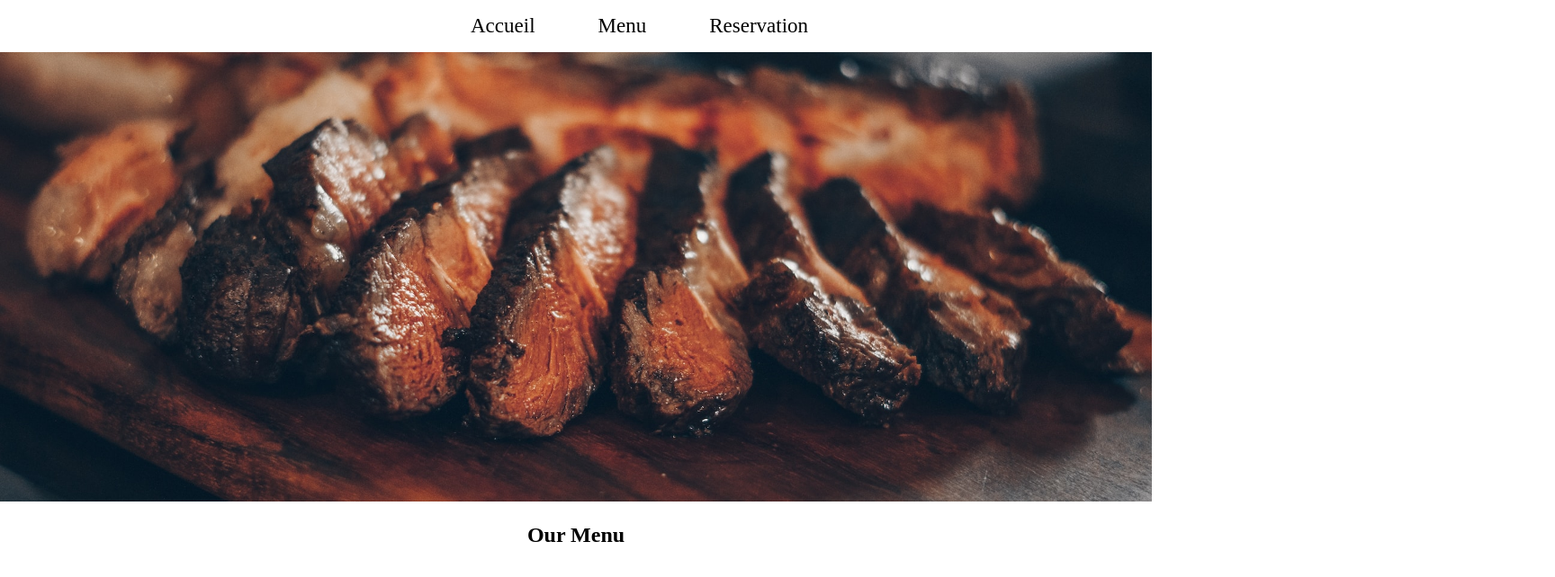
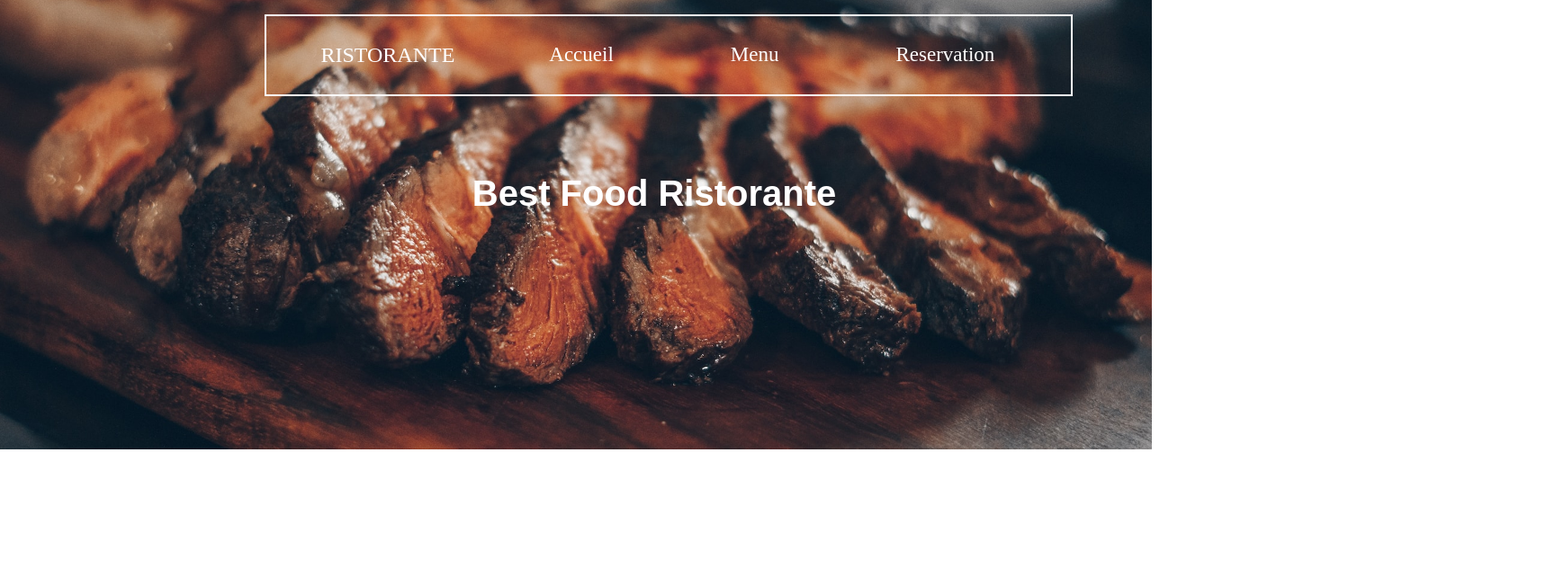
Before and after one commit to AdelDrissi/Ristorante, a React (Create React App) app: page / in a window 1280 px wide. Shown: the top 642 px of the page at 90% size, 1728 px wide, since content can reach past the window. Built offline with nearby package versions, Linux system fonts and the light colour scheme; a web font is replaced by a local one.

Commit message:
navbar border with padding css

```diff
--- a/src/components/Navbar.js
+++ b/src/components/Navbar.js
@@ -1,5 +1,5 @@
 import { NavLink } from 'react-router-dom';
-import { useState , React } from 'react';
+import { useState, React } from 'react';
 // import logo from '../assets/logo/logo2.png';
 // import hamburgerMenu from '../assets/icons/more-M.png';
 
@@ -18,12 +18,22 @@ const Navbar = () => {
           <img src={logo} alt="revenir à la page d'accueil"></img>
         </NavLink> */}
       </div>
-      <nav
+      <div
         className={`navbar__container ${
           isMenuOpen ? 'navbar__container--open menuAppear' : ''
         }`}
       >
-        <ul className="navbar__container__list">
+        <ul className="navbar__container__list ">
+          <li>
+            <NavLink
+              to="/"
+              className={'navlinks_title'}
+              tabIndex="0"
+              onClick={() => setIsMenuOpen(false)}
+            >
+              Ristorante
+            </NavLink>
+          </li>
           <li>
             <NavLink
               to="/"
@@ -55,7 +65,7 @@ const Navbar = () => {
             </NavLink>
           </li>
         </ul>
-      </nav>
+      </div>
       <div className="navbar__hamburgerMenu">
         {/* <img
           // src={hamburgerMenu}
--- a/src/components/accueil/Banner.js
+++ b/src/components/accueil/Banner.js
@@ -3,7 +3,7 @@ const Banner = () => {
     <section className="banner">
       <img src="img1.jpg" className="img_home" alt="" />
       <h1 className="banner__quote" tabIndex="0">
-        Our Menu
+        Best Food Ristorante
       </h1>
     </section>
   );
--- a/src/styles/_Banner.scss
+++ b/src/styles/_Banner.scss
@@ -6,6 +6,11 @@
 
 .banner__quote {
   text-align: center;
-  position: relative;
-  top: 10%;
+  position: absolute;
+  top: 20%;
+  left: 41%;
+  font-size: 40px;
+  color: #fff;
+  font-family: cursive , sans-serif;
+
 }
--- a/src/styles/_Navbar.scss
+++ b/src/styles/_Navbar.scss
@@ -4,15 +4,26 @@
 
 .navbar__container__list {
   display: flex;
-  position: relative;
-  left: 35%;
+  position: absolute;
+  left: 23%;
+  border: 2px solid #fff;
+  padding: 30px 20px;
   list-style-type: none;
 }
 
 .navlinks {
-  padding: 0 35px;
+  padding: 0 65px;
   text-decoration: none;
-  color: black;
+  color: #fff;
   font-family: 'cursive' sans-serif;
   font-size: 23px;
 }
+
+.navlinks_title {
+  color: #fff;
+  padding: 0 40px;
+  text-transform: uppercase;
+  text-decoration: none;
+  font-size: 24px;
+  font-family:"poppins"
+}
--- a/src/styles/index.scss
+++ b/src/styles/index.scss
@@ -1,4 +1,3 @@
-
 //Home Page
 // @import '.';
 @import './Navbar';
@@ -12,3 +11,7 @@ body {
   overflow-x: hidden;
   margin: 0;
 }
+
+* {
+  box-sizing: border-box;
+}
```
